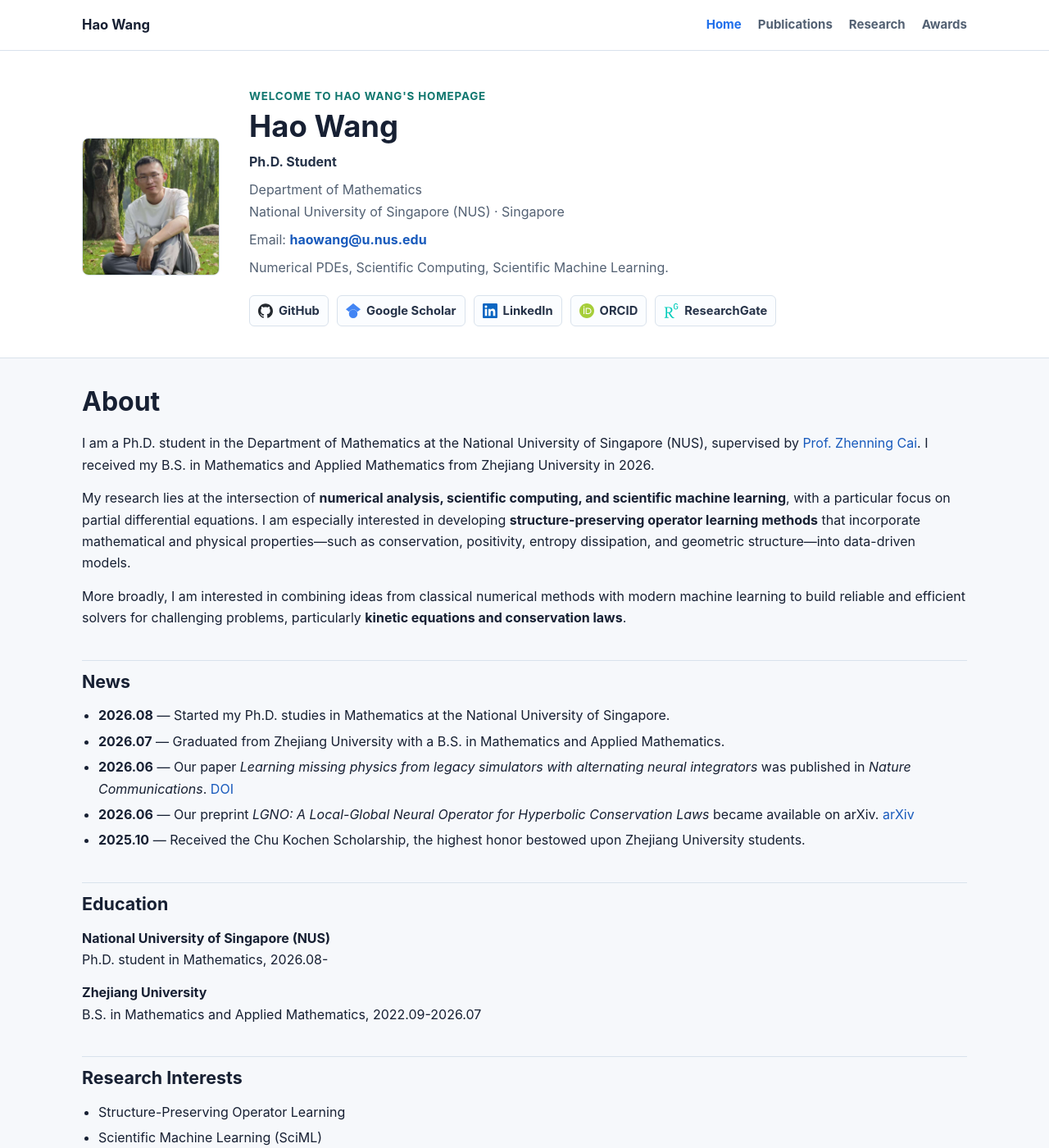
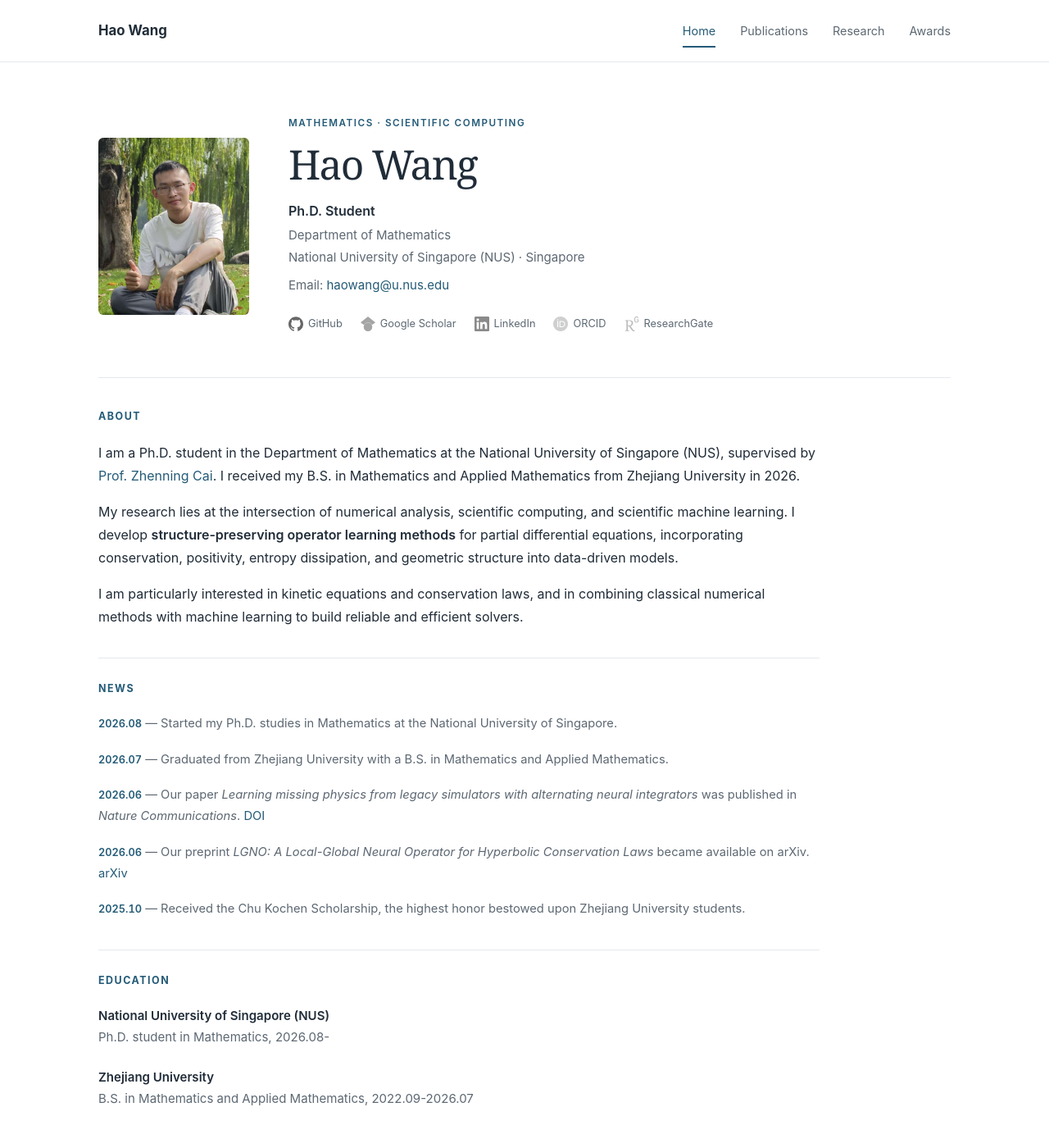
Before and after one commit to shanxue-w/shanxue-w.github.io, an MkDocs documentation site: the page built from docs/index.md, in a window 1280 px wide and 1400 px high. Shown: the whole window at 82% size. Built offline with MkDocs 1.6.1, drawn with Linux system fonts in a browser that asks for light colours.

Commit message:
Refine academic website layout and update publications and awards

```diff
--- a/docs/assets/css/site.css
+++ b/docs/assets/css/site.css
@@ -1,43 +1,26 @@
 :root {
-  --bg: #f6f8fb;
-  --surface: #ffffff;
-  --surface-muted: #eef3f8;
-  --text: #172033;
-  --muted: #536173;
-  --border: #d9e2ec;
-  --accent: #1f6feb;
-  --accent-2: #0f766e;
-  --link: #185abc;
-  --max-width: 1080px;
+  --text: #202c38;
+  --muted: #5d6873;
+  --border: #e4e9ed;
+  --accent: #245b78;
+  --max-width: 1040px;
 }
-
-* {
-  box-sizing: border-box;
-}
-
-html {
-  scroll-behavior: smooth;
-}
-
+* { box-sizing: border-box; }
+html { scroll-behavior: smooth; scroll-padding-top: 90px; }
 body {
   margin: 0;
-  background: var(--bg);
+  background: #fff;
   color: var(--text);
   font-family: -apple-system, BlinkMacSystemFont, "Segoe UI", Roboto, "Helvetica Neue", Arial, sans-serif;
   font-size: 16px;
-  line-height: 1.65;
+  line-height: 1.75;
+  -webkit-font-smoothing: antialiased;
 }
-
-a {
-  color: var(--link);
-  text-decoration: none;
-}
-
-a:hover,
-a:focus {
-  text-decoration: underline;
-}
-
+a { color: var(--accent); text-decoration: none; text-underline-offset: 4px; }
+a:hover { text-decoration: underline; }
+a:focus-visible, button:focus-visible { outline: 2px solid var(--accent); outline-offset: 5px; }
+.skip-link { position: fixed; top: -80px; left: 20px; z-index: 20; padding: 10px 18px; background: white; }
+.skip-link:focus { top: 10px; }
 .site-header {
   position: sticky;
   top: 0;
@@ -46,389 +29,98 @@ a:focus {
   align-items: center;
   justify-content: space-between;
   gap: 24px;
-  min-height: 62px;
-  padding: 0 max(24px, calc((100vw - var(--max-width)) / 2));
+  min-height: 76px;
+  padding: 0 max(24px, calc((100% - var(--max-width)) / 2));
   border-bottom: 1px solid var(--border);
-  background: rgba(255, 255, 255, 0.95);
-  backdrop-filter: blur(12px);
+  background: rgba(255, 255, 255, 0.97);
 }
-
-.site-title {
-  color: var(--text);
-  font-size: 1.04rem;
-  font-weight: 750;
-  white-space: nowrap;
-}
-
-.site-title:hover,
-.site-title:focus {
-  text-decoration: none;
-}
-
-.site-nav {
-  display: flex;
-  align-items: center;
-  justify-content: flex-end;
-  gap: 20px;
-  font-size: 0.94rem;
-}
-
-.site-nav a {
-  color: var(--muted);
-  font-weight: 650;
-}
-
-.site-nav a:hover,
-.site-nav a:focus,
-.site-nav a.is-active {
-  color: var(--accent);
-  text-decoration: none;
-}
-
-.nav-toggle {
-  display: none;
-  width: 42px;
-  height: 42px;
-  padding: 9px;
-  border: 1px solid var(--border);
-  border-radius: 6px;
-  background: var(--surface);
-}
-
-.nav-toggle-bar {
-  display: block;
-  height: 2px;
-  margin: 5px 0;
-  background: var(--text);
-}
-
-.profile-hero {
-  border-bottom: 1px solid var(--border);
-  background: var(--surface);
-}
-
+.site-title { color: var(--text); font-size: 1.05rem; font-weight: 650; white-space: nowrap; }
+.site-title:hover { text-decoration: none; }
+.site-nav { display: flex; align-items: center; gap: 30px; font-size: 0.9rem; }
+.site-nav a { position: relative; padding: 24px 0; color: var(--muted); }
+.site-nav a:hover, .site-nav a.is-active { color: var(--accent); text-decoration: none; }
+.site-nav a.is-active::after { position: absolute; bottom: 16px; left: 0; right: 0; height: 2px; background: var(--accent); content: ""; }
+.nav-toggle { display: none; width: 42px; height: 42px; padding: 9px; border: 1px solid var(--border); border-radius: 4px; background: white; cursor: pointer; }
+.nav-toggle-bar { display: block; height: 2px; margin: 5px 0; background: var(--text); }
 .profile-hero-inner {
   display: grid;
-  grid-template-columns: 170px minmax(0, 1fr);
-  gap: 34px;
+  grid-template-columns: 184px minmax(0, 1fr);
+  gap: 48px;
   align-items: center;
-  width: min(var(--max-width), calc(100% - 40px));
+  width: min(var(--max-width), calc(100% - 48px));
   margin: 0 auto;
-  padding: 44px 0 38px;
+  padding: 64px 0 48px;
+  border-bottom: 1px solid var(--border);
 }
-
-.profile-avatar {
-  display: block;
-  width: 168px;
-  height: 168px;
-  object-fit: cover;
-  object-position: center center;
-  border: 1px solid var(--border);
-  border-radius: 8px;
-  background: var(--surface-muted);
+.profile-avatar { display: block; width: 184px; height: 216px; object-fit: cover; object-position: center; border-radius: 6px; background: #f3f5f7; }
+.profile-kicker { margin: 0 0 12px; color: var(--accent); font-size: 0.73rem; font-weight: 600; letter-spacing: 0.13em; text-transform: uppercase; }
+.profile-name { margin: 0 0 14px; font-family: Georgia, "Times New Roman", serif; font-size: 3.1rem; font-weight: 400; letter-spacing: -0.035em; line-height: 1.15; }
+.profile-title { margin: 0 0 3px; font-weight: 600; }
+.profile-affiliation, .profile-email { margin: 0; color: var(--muted); font-size: 0.94rem; }
+.profile-email { margin-top: 8px; }
+.profile-social { display: flex; flex-wrap: wrap; gap: 4px 22px; margin-top: 17px; }
+.social-link { display: inline-flex; align-items: center; gap: 6px; min-height: 34px; color: var(--muted); font-size: 0.8rem; }
+.social-link:hover { color: var(--accent); }
+.social-icon { display: block; inline-size: 18px; block-size: 18px; width: 18px; height: 18px; flex: 0 0 18px; object-fit: contain; filter: grayscale(1); opacity: 0.7; }
+.social-link:hover .social-icon { filter: none; opacity: 1; }
+.page-content { width: min(840px, calc(100% - 48px)); margin: 0 auto; padding: 56px 0 80px; overflow-wrap: break-word; }
+.homepage .page-content { width: min(var(--max-width), calc(100% - 48px)); padding-top: 38px; padding-right: 160px; }
+.page-content h1 { margin: 0 0 40px; font-family: Georgia, "Times New Roman", serif; font-size: 2.65rem; font-weight: 400; letter-spacing: -0.03em; line-height: 1.25; }
+.page-content h2 { margin: 44px 0 20px; color: var(--accent); font-size: 0.78rem; font-weight: 650; letter-spacing: 0.12em; text-transform: uppercase; line-height: 1.5; }
+.page-content h1 + h2, .page-content section > h2:first-child, .home-details > h2:first-child { margin-top: 0; }
+.page-content h3 { margin: 28px 0 10px; font-size: 1.08rem; line-height: 1.5; }
+.page-content p { margin: 0 0 16px; }
+.page-content strong { font-weight: 600; color: var(--text); }
+.page-content ul, .page-content ol { margin: 0 0 24px; padding-left: 1.25rem; }
+.page-content li { margin: 10px 0; padding-left: 4px; }
+.page-content li::marker { color: #85939e; }
+.page-content code { padding: 2px 5px; background: #f3f5f7; border-radius: 3px; font-size: 0.9em; }
+.about-section { max-width: 880px; }
+.news-section, .home-details { margin-top: 36px; padding-top: 28px; border-top: 1px solid var(--border); }
+.news-archive summary { width: fit-content; margin-bottom: 18px; color: var(--accent); font-size: 0.88rem; cursor: pointer; }
+.news-archive summary:focus-visible { outline: 2px solid var(--accent); outline-offset: 5px; }
+.news-section ul { list-style: none; padding: 0; font-size: 0.92rem; }
+.news-section li { margin: 0 0 18px; padding: 0; color: var(--muted); }
+.news-section li > strong:first-child { font-size: 0.8rem; font-variant-numeric: tabular-nums; color: var(--accent); }
+.home-details { font-size: 0.94rem; color: var(--muted); }
+.home-details p { margin-bottom: 22px; }
+.home-details ul { list-style: none; padding: 0; }
+.home-details li { margin: 5px 0; padding: 0; }
+.page-publications ol { padding-left: 1.65rem; }
+.page-publications li { padding: 0 0 26px 12px; margin: 0 0 26px; border-bottom: 1px solid var(--border); color: var(--muted); font-size: 0.94rem; }
+.page-publications li:last-child { margin-bottom: 0; }
+.page-publications li > strong:first-child { font-size: 1.13rem; line-height: 1.8; }
+.page-research > p { margin-top: 28px; margin-bottom: 12px; }
+.page-research > ul { color: var(--muted); font-size: 0.94rem; margin-bottom: 34px; }
+.page-awards > ul { color: var(--muted); }
+.page-awards > ul:first-of-type { list-style: none; padding: 0; }
+.page-awards > ul:first-of-type li { padding: 13px 0; margin: 0; border-bottom: 1px solid var(--border); }
+.headerlink { margin-left: 6px; color: var(--muted); opacity: 0; }
+h1:hover .headerlink, h2:hover .headerlink, h3:hover .headerlink, .headerlink:focus-visible { opacity: 1; }
+.site-footer { display: flex; justify-content: space-between; gap: 16px; width: min(var(--max-width), calc(100% - 48px)); margin: 0 auto; padding: 22px 0 30px; border-top: 1px solid var(--border); color: var(--muted); font-size: 0.76rem; }
+@media (max-width: 760px) {
+  .profile-hero-inner { gap: 28px; grid-template-columns: 140px minmax(0, 1fr); padding: 40px 0 32px; }
+  .profile-avatar { width: 140px; height: 172px; }
+  .profile-name { font-size: 2.6rem; }
+  .profile-social { gap: 4px 16px; }
+  .homepage .page-content { padding-right: 0; }
 }
-
-.profile-kicker {
-  margin: 0 0 6px;
-  color: var(--accent-2);
-  font-size: 0.84rem;
-  font-weight: 750;
-  letter-spacing: 0.06em;
-  text-transform: uppercase;
+@media (max-width: 560px) {
+  body { font-size: 15px; }
+  .site-header { min-height: 64px; flex-wrap: wrap; gap: 0; padding: 10px 24px; }
+  .nav-toggle { display: inline-block; }
+  .site-nav { display: none; flex-basis: 100%; justify-content: space-between; gap: 12px; }
+  body.nav-open .site-nav { display: flex; }
+  .site-nav a { padding: 15px 0 10px; font-size: 0.83rem; }
+  .site-nav a.is-active::after { bottom: 3px; }
+  .profile-hero-inner { grid-template-columns: 1fr; gap: 24px; padding-top: 32px; }
+  .profile-avatar { width: 112px; height: 132px; }
+  .profile-kicker { font-size: 0.67rem; }
+  .profile-name { font-size: 2.65rem; }
+  .news-section, .home-details { margin-top: 28px; }
+  .page-content { padding: 36px 0 48px; }
+  .page-content h1 { font-size: 2.25rem; margin-bottom: 30px; }
+  .page-publications li { padding-left: 4px; }
+  .page-publications li > strong:first-child { font-size: 1.04rem; }
 }
-
-.profile-name {
-  margin: 0;
-  color: var(--text);
-  font-size: 2.28rem;
-  line-height: 1.14;
-}
-
-.profile-title,
-.profile-affiliation,
-.profile-email,
-.profile-summary {
-  margin: 8px 0 0;
-  color: var(--muted);
-}
-
-.profile-title {
-  color: #253248;
-  font-weight: 650;
-}
-
-.profile-email a {
-  font-weight: 650;
-}
-
-.profile-summary {
-  max-width: 760px;
-}
-
-.profile-social {
-  display: flex;
-  flex-wrap: wrap;
-  gap: 10px;
-  margin-top: 20px;
-}
-
-.social-link {
-  display: inline-flex;
-  align-items: center;
-  gap: 7px;
-  min-height: 34px;
-  padding: 6px 10px;
-  border: 1px solid var(--border);
-  border-radius: 6px;
-  background: #fbfdff;
-  color: #253248;
-  font-size: 0.92rem;
-  font-weight: 650;
-}
-
-.social-link:hover,
-.social-link:focus {
-  border-color: #b8c7d9;
-  color: var(--accent);
-  text-decoration: none;
-}
-
-.social-icon {
-  inline-size: 18px;
-  block-size: 18px;
-  width: 18px;
-  height: 18px;
-  min-width: 18px;
-  min-height: 18px;
-  max-width: 18px;
-  max-height: 18px;
-  object-fit: contain;
-  flex: 0 0 18px;
-  display: block;
-}
-
-.page-content {
-  width: min(var(--max-width), calc(100% - 40px));
-  margin: 0 auto;
-  padding: 34px 0 52px;
-}
-
-.page-content h1 {
-  margin: 0 0 18px;
-  color: var(--text);
-  font-size: 2rem;
-  line-height: 1.2;
-}
-
-.page-content h2 {
-  margin: 38px 0 14px;
-  padding-top: 12px;
-  border-top: 1px solid var(--border);
-  color: var(--text);
-  font-size: 1.34rem;
-  line-height: 1.3;
-}
-
-.page-content h1 + h2,
-.page-content h1:first-child {
-  margin-top: 0;
-  padding-top: 0;
-  border-top: 0;
-}
-
-.page-content h3 {
-  margin: 0 0 8px;
-  color: var(--text);
-  font-size: 1.06rem;
-  line-height: 1.35;
-}
-
-.page-content p {
-  margin: 0 0 14px;
-}
-
-.page-content ul,
-.page-content ol {
-  margin: 0 0 18px;
-  padding-left: 1.25rem;
-}
-
-.page-content li {
-  margin: 5px 0;
-}
-
-.page-content strong {
-  color: var(--text);
-}
-
-.page-content code {
-  padding: 0.12rem 0.28rem;
-  border-radius: 4px;
-  background: #eef2f7;
-  color: #0f172a;
-  font-size: 0.9em;
-}
-
-.publication-card {
-  display: grid;
-  grid-template-columns: 220px minmax(0, 1fr);
-  gap: 22px;
-  align-items: stretch;
-  margin: 18px 0 28px;
-  padding: 18px;
-  border: 1px solid var(--border);
-  border-radius: 8px;
-  background: var(--surface);
-}
-
-.publication-card-wide {
-  margin-top: 12px;
-}
-
-.publication-media {
-  min-height: 140px;
-  overflow: hidden;
-  border: 1px solid var(--border);
-  border-radius: 6px;
-  background: var(--surface-muted);
-}
-
-.publication-media img {
-  display: block;
-  width: 100%;
-  height: 100%;
-  min-height: 140px;
-  object-fit: cover;
-}
-
-.publication-body {
-  display: flex;
-  flex-direction: column;
-  justify-content: center;
-  min-width: 0;
-}
-
-.publication-body h2,
-.publication-body h3 {
-  margin: 0 0 10px;
-  padding: 0;
-  border: 0;
-}
-
-.publication-authors {
-  color: var(--muted);
-}
-
-.publication-status {
-  align-self: flex-start;
-  margin-top: 2px;
-  padding: 3px 9px;
-  border: 1px solid #bfdbfe;
-  border-radius: 999px;
-  background: #eff6ff;
-  color: #174ea6;
-  font-size: 0.84rem;
-  font-weight: 750;
-}
-
-.headerlink {
-  margin-left: 0.35rem;
-  color: #94a3b8;
-  font-size: 0.82em;
-  opacity: 0;
-}
-
-h1:hover .headerlink,
-h2:hover .headerlink,
-h3:hover .headerlink {
-  opacity: 1;
-}
-
-.site-footer {
-  display: flex;
-  justify-content: center;
-  gap: 16px;
-  width: min(var(--max-width), calc(100% - 40px));
-  margin: 0 auto 28px;
-  color: #7b8794;
-  font-size: 0.88rem;
-}
-
-@media (max-width: 820px) {
-  .site-header {
-    flex-wrap: wrap;
-    padding: 0 18px;
-  }
-
-  .nav-toggle {
-    display: inline-block;
-  }
-
-  .site-nav {
-    display: none;
-    flex-basis: 100%;
-    justify-content: flex-start;
-    gap: 14px;
-    padding: 0 0 16px;
-    overflow-x: auto;
-  }
-
-  body.nav-open .site-nav {
-    display: flex;
-  }
-
-  .profile-hero-inner {
-    grid-template-columns: 1fr;
-    gap: 22px;
-    width: min(100% - 32px, var(--max-width));
-    padding: 30px 0;
-  }
-
-  .profile-avatar {
-    width: 132px;
-    height: 132px;
-  }
-
-  .page-content {
-    width: min(100% - 32px, var(--max-width));
-    padding-top: 28px;
-  }
-
-  .publication-card {
-    grid-template-columns: 1fr;
-  }
-
-  .publication-media,
-  .publication-media img {
-    min-height: 180px;
-  }
-
-  .site-footer {
-    flex-direction: column;
-    align-items: center;
-    gap: 4px;
-  }
-}
-
-@media (max-width: 560px) {
-  body {
-    font-size: 15px;
-  }
-
-  .site-header {
-    min-height: 58px;
-  }
-
-  .profile-name {
-    font-size: 1.9rem;
-  }
-
-  .profile-social {
-    align-items: stretch;
-  }
-
-  .social-link {
-    flex: 1 1 130px;
-    justify-content: center;
-  }
-}
+@media (prefers-reduced-motion: reduce) { html { scroll-behavior: auto; } }
--- a/docs/assets/js/site.js
+++ b/docs/assets/js/site.js
@@ -1,3 +1,18 @@
+(function () {
+  var list = document.querySelector(".news-section > ul");
+  if (!list || list.children.length <= 5) return;
+
+  var archive = document.createElement("details");
+  archive.className = "news-archive";
+  var summary = document.createElement("summary");
+  summary.textContent = "Earlier news";
+  var olderNews = document.createElement("ul");
+  while (list.children.length > 5) olderNews.appendChild(list.children[5]);
+  archive.appendChild(summary);
+  archive.appendChild(olderNews);
+  list.after(archive);
+})();
+
 (function () {
   var toggle = document.querySelector(".nav-toggle");
   var navLinks = Array.prototype.slice.call(document.querySelectorAll(".site-nav a[data-section]"));
--- a/docs/index.md
+++ b/docs/index.md
@@ -1,10 +1,16 @@
-# About
+<section class="about-section" markdown="1">
+
+## About
 
 I am a Ph.D. student in the Department of Mathematics at the National University of Singapore (NUS), supervised by [Prof. Zhenning Cai](https://blog.nus.edu.sg/matcz/). I received my B.S. in Mathematics and Applied Mathematics from Zhejiang University in 2026.
 
-My research lies at the intersection of **numerical analysis, scientific computing, and scientific machine learning**, with a particular focus on partial differential equations. I am especially interested in developing **structure-preserving operator learning methods** that incorporate mathematical and physical properties—such as conservation, positivity, entropy dissipation, and geometric structure—into data-driven models.
+My research lies at the intersection of numerical analysis, scientific computing, and scientific machine learning. I develop **structure-preserving operator learning methods** for partial differential equations, incorporating conservation, positivity, entropy dissipation, and geometric structure into data-driven models.
 
-More broadly, I am interested in combining ideas from classical numerical methods with modern machine learning to build reliable and efficient solvers for challenging problems, particularly **kinetic equations and conservation laws**.
+I am particularly interested in kinetic equations and conservation laws, and in combining classical numerical methods with machine learning to build reliable and efficient solvers.
+
+</section>
+
+<section class="news-section" markdown="1">
 
 ## News
 
@@ -13,6 +19,10 @@ More broadly, I am interested in combining ideas from classical numerical method
 - **2026.06** — Our paper *Learning missing physics from legacy simulators with alternating neural integrators* was published in *Nature Communications*. [DOI](https://doi.org/10.1038/s41467-026-74002-2)
 - **2026.06** — Our preprint *LGNO: A Local-Global Neural Operator for Hyperbolic Conservation Laws* became available on arXiv. [arXiv](https://arxiv.org/abs/2606.18221)
 - **2025.10** — Received the Chu Kochen Scholarship, the highest honor bestowed upon Zhejiang University students.
+
+</section>
+
+<section class="home-details" markdown="1">
 
 ## Education
 
@@ -27,3 +37,5 @@ B.S. in Mathematics and Applied Mathematics, 2022.09-2026.07
 - Structure-Preserving Operator Learning
 - Scientific Machine Learning (SciML)
 - Numerical Analysis for PDEs
+
+</section>
--- a/mkdocs.yml
+++ b/mkdocs.yml
@@ -15,6 +15,7 @@ markdown_extensions:
   - toc:
       permalink: true
   - sane_lists
+  - md_in_html
 
 nav:
   - Home: index.md
--- a/overrides/base.html
+++ b/overrides/base.html
@@ -21,26 +21,28 @@
   <body{% if page and page.is_homepage %} class="homepage"{% endif %}>
     {% set profile = config.extra.profile %}
     {% set home_url = nav.homepage.url|url %}
+    <a class="skip-link" href="#main-content">Skip to content</a>
 
     <header class="site-header">
       <a class="site-title" href="{{ home_url }}">{{ profile.name }}</a>
-      <button class="nav-toggle" type="button" aria-expanded="false" aria-controls="site-nav">
+      <button class="nav-toggle" type="button" aria-label="Toggle navigation" aria-expanded="false" aria-controls="site-nav">
         <span class="nav-toggle-bar"></span>
         <span class="nav-toggle-bar"></span>
         <span class="nav-toggle-bar"></span>
       </button>
       <nav id="site-nav" class="site-nav" aria-label="Primary navigation">
         {% for nav_item in nav %}
-          <a href="{{ nav_item.url|url }}"{% if nav_item.active %} class="is-active"{% endif %}>{{ nav_item.title }}</a>
+          <a href="{{ nav_item.url|url }}"{% if nav_item.active %} class="is-active" aria-current="page"{% endif %}>{{ nav_item.title }}</a>
         {% endfor %}
       </nav>
     </header>
 
+    {% if page and page.is_homepage %}
     <section class="profile-hero" aria-label="Profile">
       <div class="profile-hero-inner">
         <img class="profile-avatar" src="{{ profile.avatar|url }}" alt="Photo of {{ profile.name }}">
         <div class="profile-copy">
-          <p class="profile-kicker">Welcome to Hao Wang's Homepage</p>
+          <p class="profile-kicker">Mathematics · Scientific Computing</p>
           <h1 class="profile-name">{{ profile.name }}</h1>
           <p class="profile-title">{{ profile.title }}</p>
           <p class="profile-affiliation">
@@ -50,7 +52,6 @@
           <p class="profile-email">
             Email: <a href="mailto:{{ profile.email }}">{{ profile.email }}</a>
           </p>
-          <p class="profile-summary">{{ profile.summary }}</p>
           <div class="profile-social" aria-label="Profile links">
             {% for link in profile.links %}
               <a class="social-link" href="{{ link.url }}" aria-label="{{ link.label }}">
@@ -62,8 +63,9 @@
         </div>
       </div>
     </section>
+    {% endif %}
 
-    <main class="page-content" id="main-content">
+    <main class="page-content{% if page and page.file %} page-{{ page.file.name }}{% endif %}" id="main-content" tabindex="-1">
       {{ page.content }}
     </main>
 
```
Also changed, not shown: README.md (+2 -0 lines), docs/awards.md (+1 -0 lines), docs/publications.md (+1 -1 lines), 2 other files.
